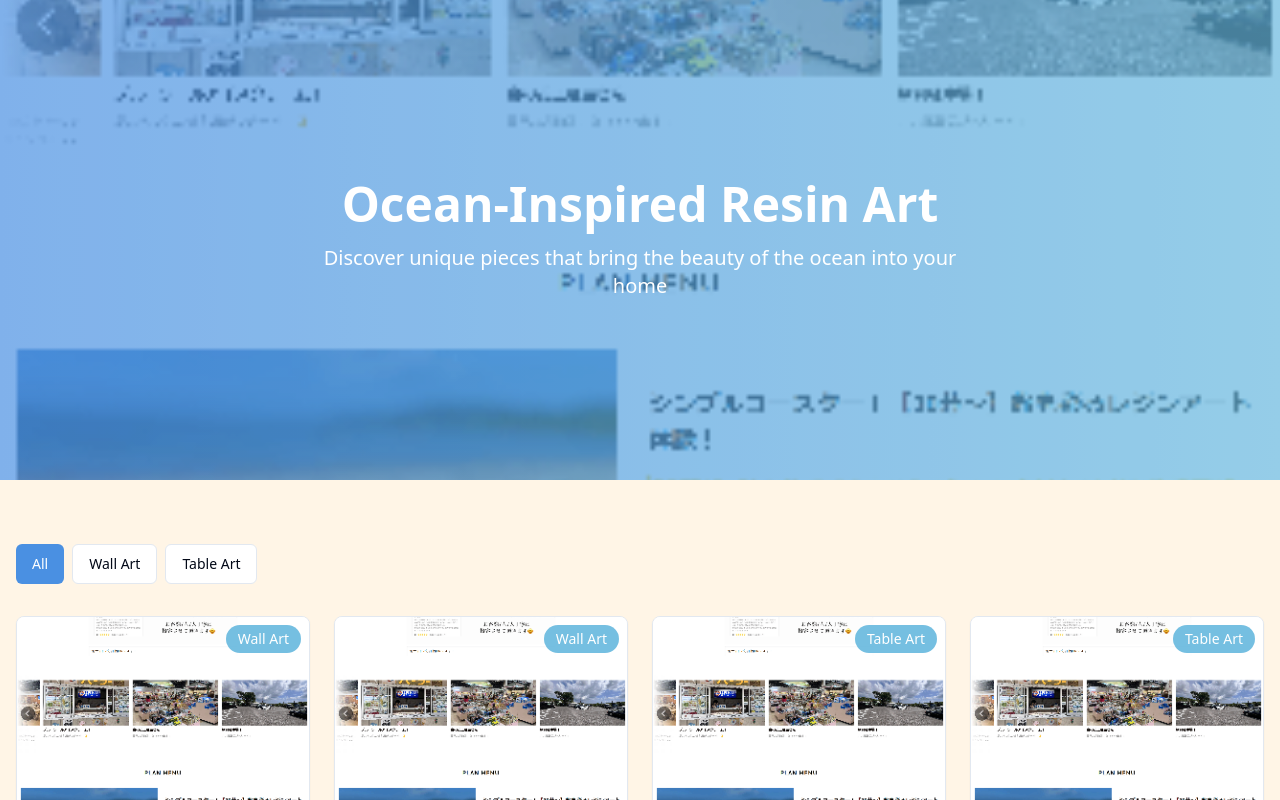
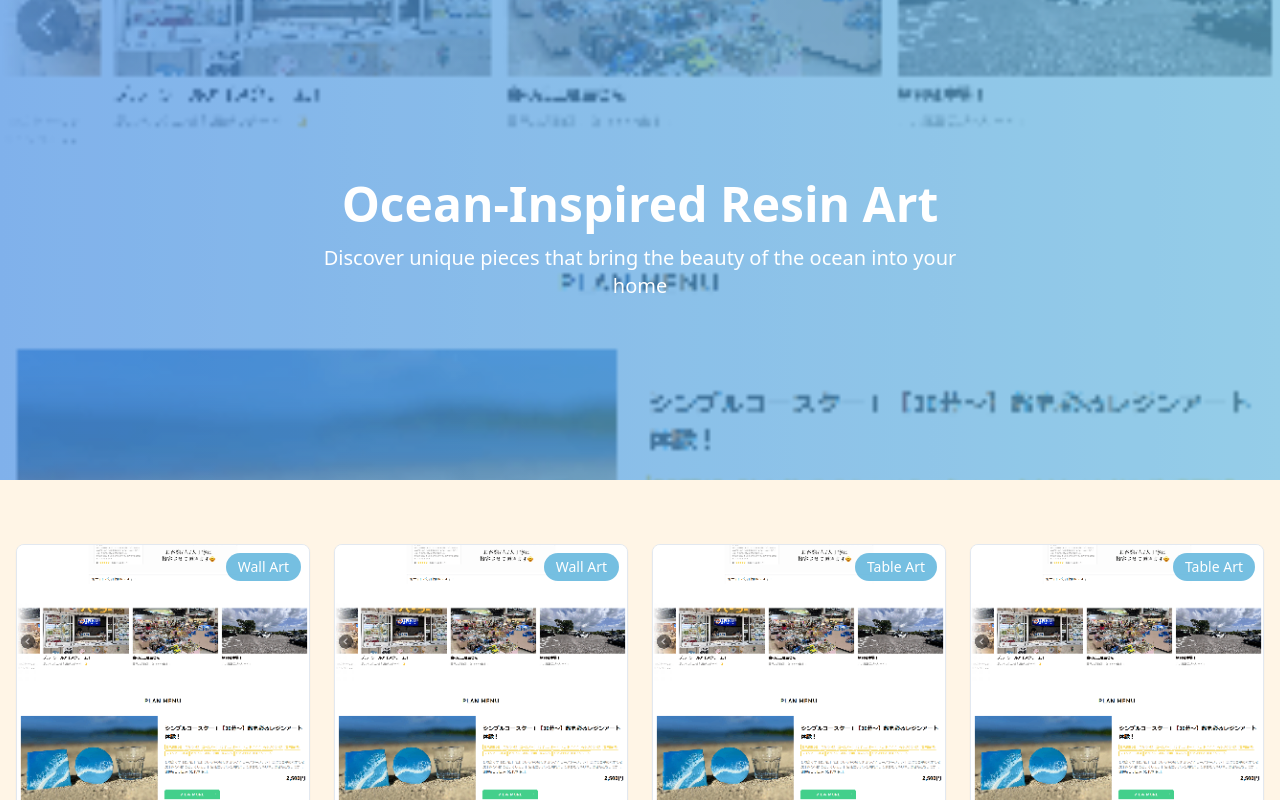
Before and after one commit to itella-tech/resin-site, a React (Vite) app: page / in a window 1280 px wide. Shown: the top 800 px of the page. Built offline with nearby package versions, Linux system fonts and the light colour scheme.

Commit message:
Update menu and image handling
- Replace current image with dummy images.
- Remove category filtering from the menu, displaying all items without categorization.
[skip gpt_engineer]

```diff
--- a/src/components/CategoryFilter.tsx
+++ /dev/null
@@ -1,32 +0,0 @@
-import { Button } from "@/components/ui/button";
-
-interface CategoryFilterProps {
-  categories: string[];
-  activeCategory: string;
-  onCategoryChange: (category: string) => void;
-}
-
-export const CategoryFilter = ({
-  categories,
-  activeCategory,
-  onCategoryChange,
-}: CategoryFilterProps) => {
-  return (
-    <div className="flex flex-wrap gap-2 mb-8">
-      {categories.map((category) => (
-        <Button
-          key={category}
-          variant={activeCategory === category ? "default" : "outline"}
-          onClick={() => onCategoryChange(category)}
-          className={`${
-            activeCategory === category
-              ? "bg-ocean text-white"
-              : "hover:bg-ocean hover:text-white"
-          }`}
-        >
-          {category}
-        </Button>
-      ))}
-    </div>
-  );
-};
--- a/src/pages/Index.tsx
+++ b/src/pages/Index.tsx
@@ -1,6 +1,4 @@
-import { useState } from "react";
 import { ProductCard } from "@/components/ProductCard";
-import { CategoryFilter } from "@/components/CategoryFilter";
 
 const products = [
   {
@@ -33,15 +31,7 @@ const products = [
   },
 ];
 
-const categories = ["All", "Wall Art", "Table Art"];
-
 const Index = () => {
-  const [activeCategory, setActiveCategory] = useState("All");
-
-  const filteredProducts = products.filter(
-    (product) => activeCategory === "All" || product.category === activeCategory
-  );
-
   return (
     <div className="min-h-screen bg-sand-light">
       {/* Hero Section */}
@@ -63,14 +53,8 @@ const Index = () => {
 
       {/* Main Content */}
       <div className="container mx-auto py-16 px-4">
-        <CategoryFilter
-          categories={categories}
-          activeCategory={activeCategory}
-          onCategoryChange={setActiveCategory}
-        />
-
         <div className="grid grid-cols-1 md:grid-cols-2 lg:grid-cols-3 xl:grid-cols-4 gap-6">
-          {filteredProducts.map((product) => (
+          {products.map((product) => (
             <div key={product.id} className="animate-fade-up">
               <ProductCard {...product} />
             </div>
```
